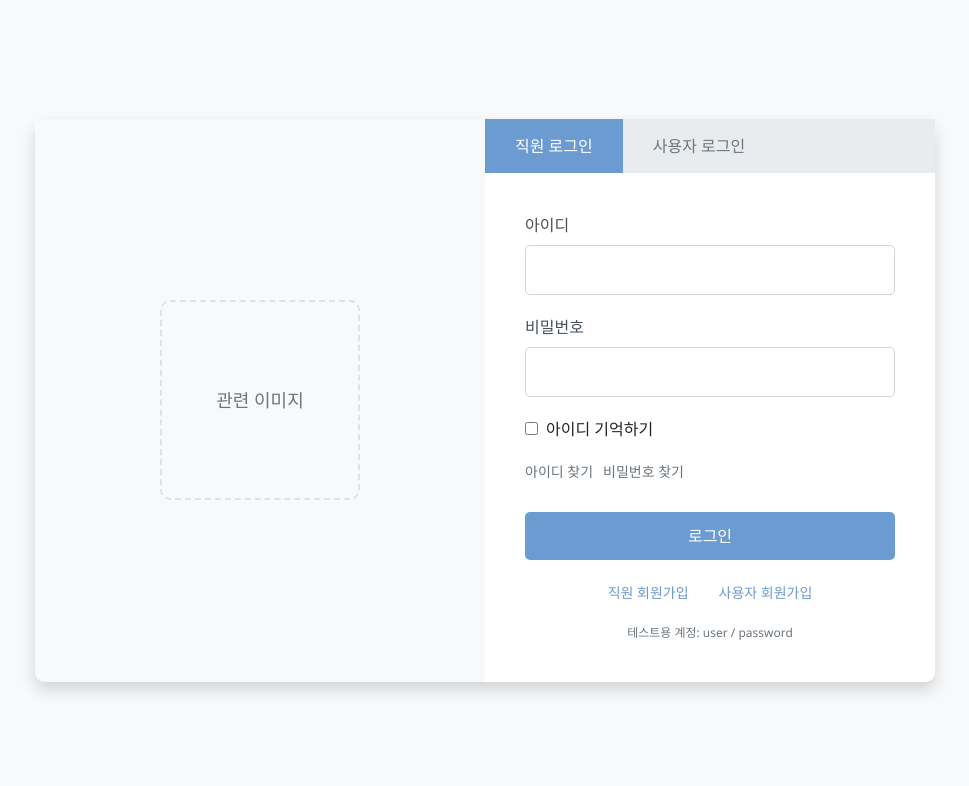
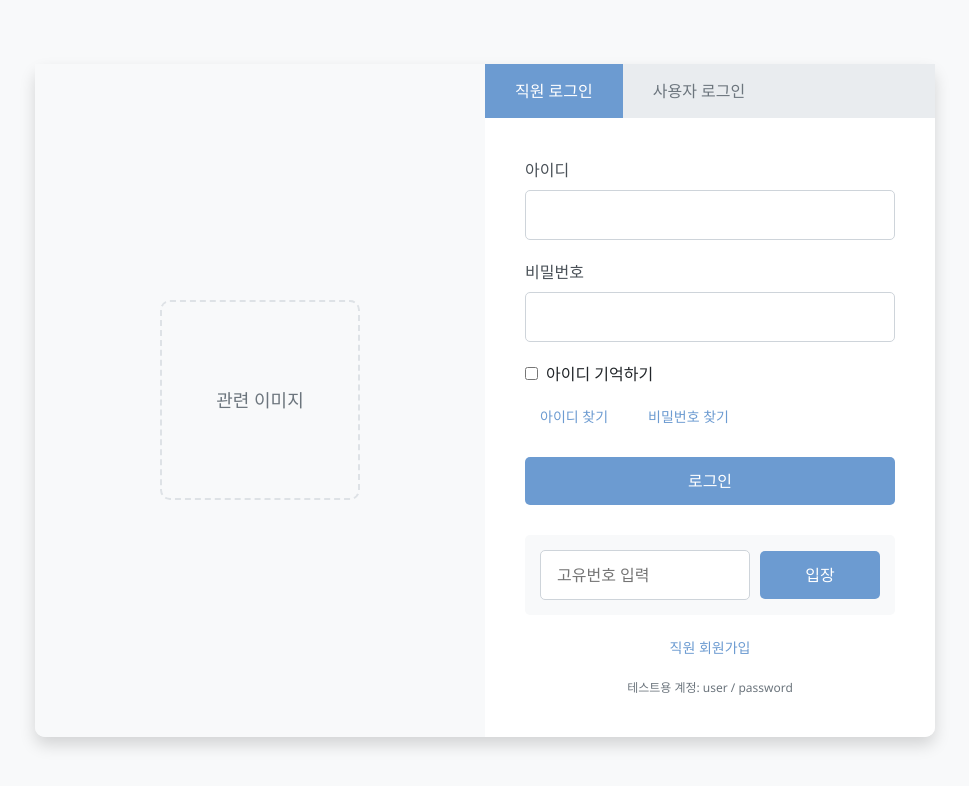
Before and after one commit to Aivle-Bigproject11/Front, a React (Create React App) app: page /login in a window 1280 px wide. Shown: the top 786 px of the page, without its empty margins (155-1124 px from the left). Built offline with nearby package versions, Linux system fonts and the light colour scheme; no server answers.

Commit message:
Update login page links

```diff
--- a/src/pages/Login.js
+++ b/src/pages/Login.js
@@ -115,8 +115,8 @@ const Login = () => {
                   </div>
 
                   <div style={{ display: 'flex', gap: '10px' }}>
-                    <span style={{ fontSize: '14px', color: '#6c757d' }}>아이디 찾기</span>
-                    <span style={{ fontSize: '14px', color: '#6c757d' }}>비밀번호 찾기</span>
+                    <a href="/FindId" className="login-link">아이디 찾기</a>
+                    <a href="/FindPassword" className="login-link">비밀번호 찾기</a>
                   </div>
 
                   <div style={{ marginTop: '30px' }}>
@@ -130,18 +130,19 @@ const Login = () => {
                   </div>
                 </form>
 
-                {activeTab === 'user' && (
-                  <div className="unique-number-info">
-                    고유 번호로 추모관 입장하기
-                  </div>
-                )}
+                {/* 고유번호로 추모관 입장하기: 항상 노출 */}
+                <div className="unique-number-info" style={{ marginTop: '30px', display: 'flex', alignItems: 'center', gap: '10px' }}>
+                  <input type="text" placeholder="고유번호 입력" className="login-form-control" style={{ flex: 1 }} />
+                  <button className="login-btn" style={{ width: '120px' }}>입장</button>
+                </div>
 
-                <div className="login-links">
+                {/* 회원가입 버튼: 탭에 따라 노출 */}
+                <div className="login-links" style={{ marginTop: '20px' }}>
                   {activeTab === 'employee' && (
-                    <>
-                      <a href="#" className="login-link">직원 회원가입</a>
-                      <a href="#" className="login-link">사용자 회원가입</a>
-                    </>
+                    <a href="/SignUp" className="login-link">직원 회원가입</a>
+                  )}
+                  {activeTab === 'user' && (
+                    <a href="/SignUp" className="login-link">사용자 회원가입</a>
                   )}
                 </div>
 
```
